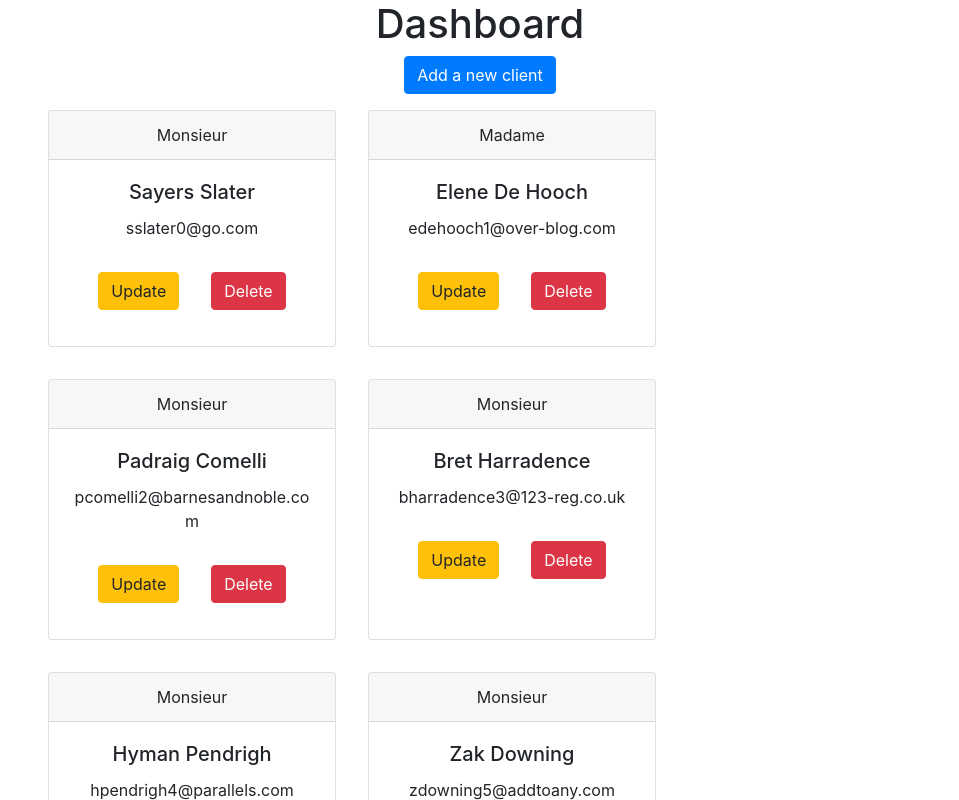
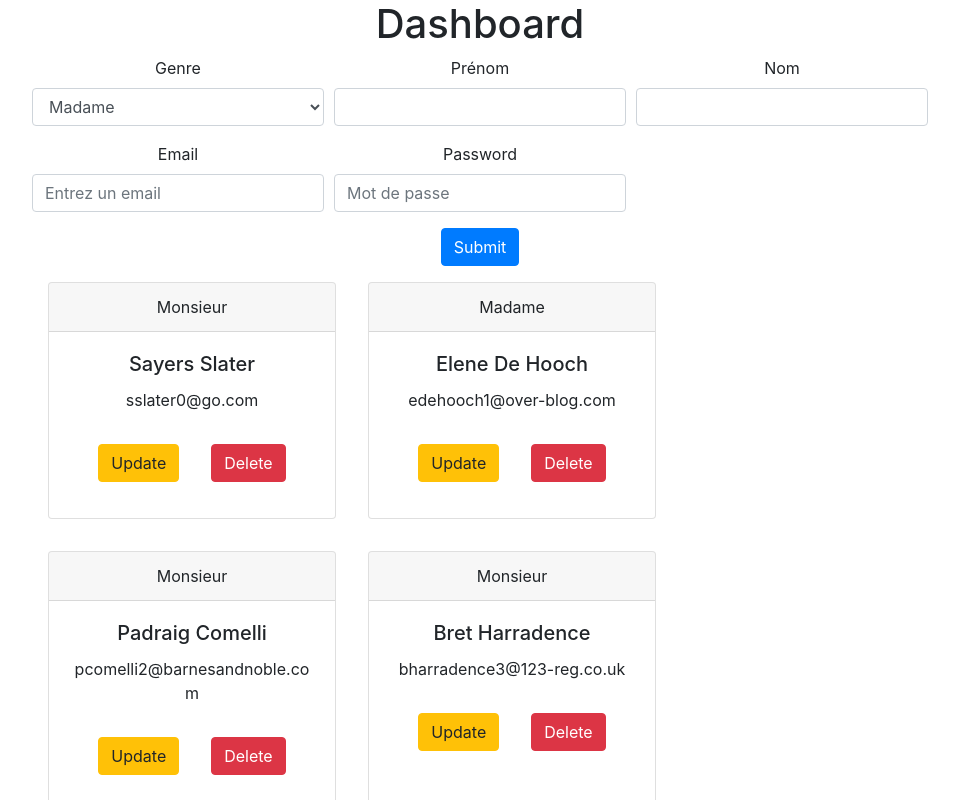
Before and after one commit to ln56b/json-server-api-react, a React (Create React App) app: page / in a window 1280 px wide. Shown: the top 800 px of the page, without its empty margins (160-1119 px from the left). Built offline with nearby package versions, Linux system fonts and the light colour scheme; data requests are answered from the project's data file.

Commit message:
structured components

```diff
--- /dev/null
+++ b/src/components/ClientForm.js
@@ -0,0 +1,77 @@
+import React from 'react';
+import PropTypes from 'prop-types';
+
+import Button from 'react-bootstrap/Button';
+import Form from 'react-bootstrap/Form';
+import Col from 'react-bootstrap/Col';
+
+function ClientForm({ handleChange, handleSubmit }) {
+	return (
+		<div>
+			<Form onSubmit={handleSubmit}>
+				<Form.Row>
+					<Col xs={12} sm={6} lg={4}>
+						<Form.Group controlId="genre">
+							<Form.Label>Genre</Form.Label>
+							<Form.Control as="select" name="genre" onChange={handleChange}>
+								<option>Madame</option>
+								<option>Monsieur</option>
+							</Form.Control>
+						</Form.Group>
+					</Col>
+
+					<Col xs={12} sm={6} lg={4}>
+						<Form.Group controlId="prenom" required>
+							<Form.Label>Prénom</Form.Label>
+							<Form.Control type="text" name="prenom" onChange={handleChange} />
+						</Form.Group>
+					</Col>
+
+					<Col xs={12} sm={6} lg={4}>
+						<Form.Group controlId="nom" required>
+							<Form.Label>Nom</Form.Label>
+							<Form.Control type="text" name="nom" onChange={handleChange} />
+						</Form.Group>
+					</Col>
+				</Form.Row>
+
+				<Form.Row>
+					<Col xs={12} sm={6} lg={4}>
+						<Form.Group controlId="email" required>
+							<Form.Label>Email</Form.Label>
+							<Form.Control
+								type="email"
+								name="email"
+								placeholder="Entrez un email"
+								onChange={handleChange}
+							/>
+						</Form.Group>
+					</Col>
+
+					<Col xs={12} sm={6} lg={4}>
+						<Form.Group controlId="password">
+							<Form.Label>Password</Form.Label>
+							<Form.Control
+								type="password"
+								name="password"
+								placeholder="Mot de passe"
+								onChange={handleChange}
+							/>
+						</Form.Group>
+					</Col>
+				</Form.Row>
+
+				<Button variant="primary" type="submit">
+					Submit
+				</Button>
+			</Form>
+		</div>
+	);
+}
+
+ClientForm.propTypes = {
+	handleChange: PropTypes.func.isRequired,
+	handleSubmit: PropTypes.func.isRequired,
+};
+
+export default ClientForm;
--- /dev/null
+++ b/src/components/Clients.js
@@ -0,0 +1,52 @@
+import React, { useEffect } from 'react';
+import PropTypes from 'prop-types';
+
+import Card from 'react-bootstrap/Card';
+import Button from 'react-bootstrap/Button';
+
+function Clients({ clients, getClients }) {
+	useEffect(() => {
+		getClients();
+	}, []);
+
+	return (
+		<div className="clients">
+			{clients &&
+				clients.map((client) => (
+					<Card
+						key={client.id}
+						style={{ textAlign: 'center', width: '18rem', margin: '1rem' }}
+					>
+						<Card.Header>{client.genre}</Card.Header>
+						<Card.Body>
+							<Card.Title>
+								{client.prenom} {client.nom}
+							</Card.Title>
+							<Card.Text>{client.email}</Card.Text>
+							<Button
+								variant="warning"
+								// onClick={updateClient}
+								style={{ margin: '1rem' }}
+							>
+								Update
+							</Button>
+							<Button
+								variant="danger"
+								// onClick={deleteClient}
+								style={{ margin: '1rem' }}
+							>
+								Delete
+							</Button>
+						</Card.Body>
+					</Card>
+				))}
+		</div>
+	);
+}
+
+Clients.propTypes = {
+	clients: PropTypes.array.isRequired,
+	getClients: PropTypes.func.isRequired,
+};
+
+export default Clients;
--- a/src/components/Dashboard.js
+++ b/src/components/Dashboard.js
@@ -1,18 +1,22 @@
 import React, { useState, useEffect } from 'react';
 import axios from 'axios';
 
-import Card from 'react-bootstrap/Card';
-import Button from 'react-bootstrap/Button';
+import ClientForm from './ClientForm';
+import Clients from './Clients';
 
 function Dashboard() {
-	const [client, setClient] = useState({});
+	// State
+	const initialClientState = {
+		id: null,
+		genre: '',
+		prenom: '',
+		nom: '',
+		email: '',
+	};
+	const [client, setClient] = useState(initialClientState);
 	const [clients, setClients] = useState([]);
-	const [newClient, setNewClient] = useState({});
 
-	useEffect(() => {
-		getClients();
-	}, []);
-
+	// CRUD methods
 	const getClients = () => {
 		axios
 			.get('http://localhost:5000/clients')
@@ -23,24 +27,22 @@ function Dashboard() {
 	};
 
 	const createClient = () => {
-		//TODO Form component
-		const client = {
-			id: 56,
-			prenom: 'Test',
-			nom: 'Test',
-			email: 'helenetest@gmail.com',
-			genre: 'Madame',
-		};
-
 		axios
 			.post('http://localhost:5000/clients', client)
 			.then((res) => res.data)
-			.then((res) => setNewClient(res))
+			.then((res) => setClient(initialClientState))
 			.then(() => getClients());
 	};
 
 	//TODO
-	const updateClient = () => {};
+	const updateClient = () => {
+		const id = 53;
+		axios
+			.put(`http://localhost:5000/clients/${id}`, client)
+			.then((res) => res.data)
+			.then((res) => setClient(initialClientState))
+			.then(() => getClients());
+	};
 
 	const deleteClient = () => {
 		//TODO useParams get ID
@@ -50,42 +52,28 @@ function Dashboard() {
 			.then(() => getClients());
 	};
 
+	// Form methods
+	const handleChange = (event) => {
+		const { name, value } = event.target;
+		setClient({ ...client, [name]: value });
+	};
+
+	const handleSubmit = (e) => {
+		e.preventDefault();
+		if (!client.id) {
+			createClient();
+		}
+		updateClient();
+	};
+
 	return (
 		<div>
-			<Button variant="primary" onClick={createClient}>
-				Add a new client
-			</Button>
-			<div className="clients">
-				{clients &&
-					clients.map((client) => (
-						<Card
-							key={client.id}
-							style={{ textAlign: 'center', width: '18rem', margin: '1rem' }}
-						>
-							<Card.Header>{client.genre}</Card.Header>
-							<Card.Body>
-								<Card.Title>
-									{client.prenom} {client.nom}
-								</Card.Title>
-								<Card.Text>{client.email}</Card.Text>
-								<Button
-									variant="warning"
-									onClick={updateClient}
-									style={{ margin: '1rem' }}
-								>
-									Update
-								</Button>
-								<Button
-									variant="danger"
-									onClick={deleteClient}
-									style={{ margin: '1rem' }}
-								>
-									Delete
-								</Button>
-							</Card.Body>
-						</Card>
-					))}
-			</div>
+			<ClientForm
+				client={client}
+				handleChange={handleChange}
+				handleSubmit={handleSubmit}
+			/>
+			<Clients clients={clients} getClients={getClients} />
 		</div>
 	);
 }
```
